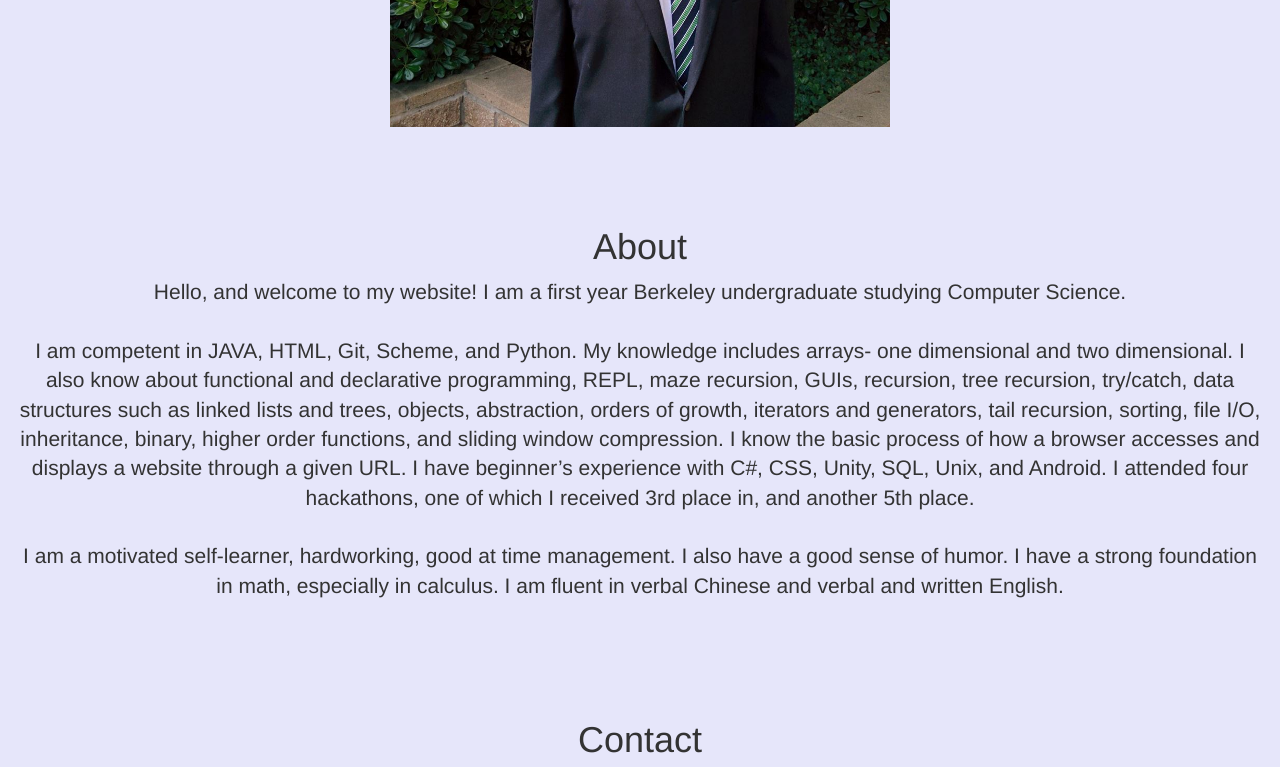
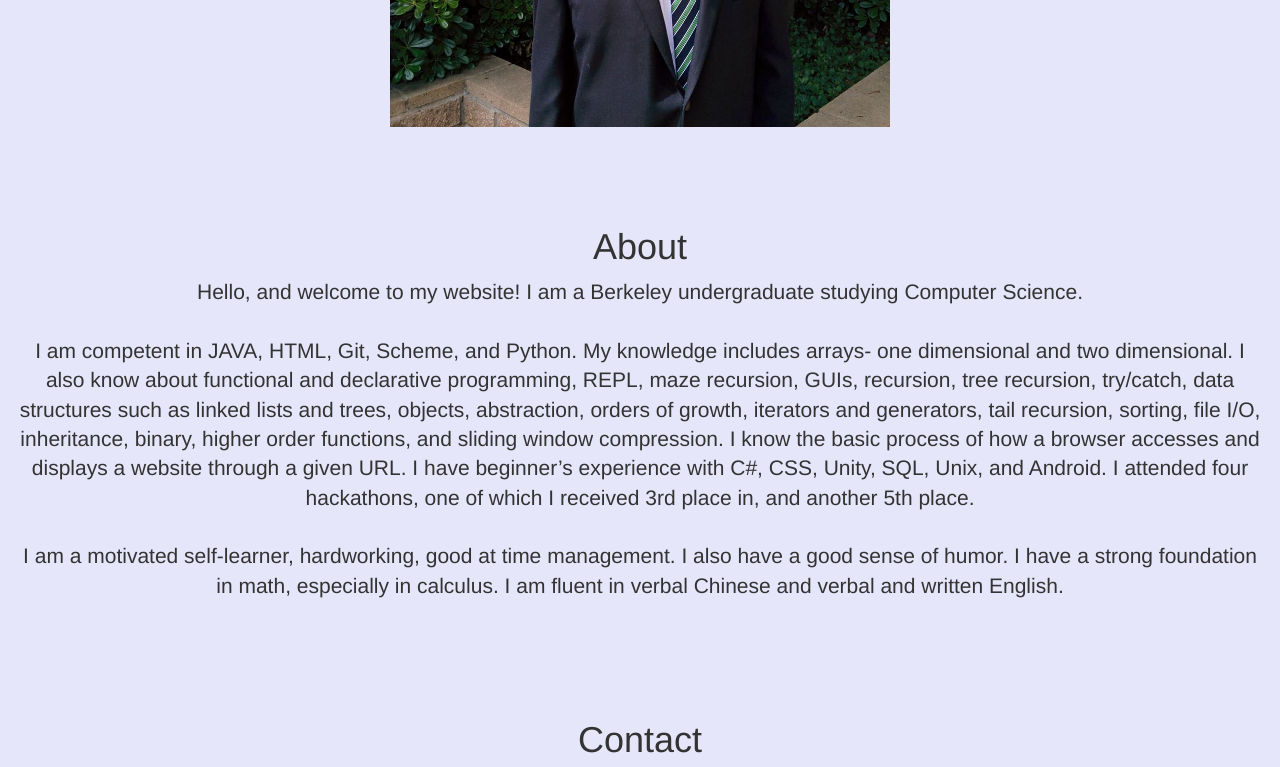
Before and after one commit to RjLi13/rjli13.github.io, a plain HTML site: page index.html in a window 1280 px wide. Shown: the part 611-1378 px from the top of the page. Drawn offline with nearby package versions, Linux system fonts and the light colour scheme; a script that the page names is missing; files whose address does not match are found by name.

Commit message:
Changed year

```diff
--- a/index.html
+++ b/index.html
@@ -67,7 +67,7 @@
 
       <div class="starter-template">
         <h1>About</h1>
-        <p class="lead">Hello, and welcome to my website! I am a first year Berkeley undergraduate studying Computer Science.
+        <p class="lead">Hello, and welcome to my website! I am a Berkeley undergraduate studying Computer Science.
 <br></br>
 I am competent in JAVA, HTML, Git, Scheme, and Python. My knowledge includes arrays- one dimensional and two dimensional. I also know about functional and declarative programming, REPL, maze recursion, GUIs, recursion, tree recursion, try/catch, data structures such as linked lists and trees, objects, abstraction, orders of growth, iterators and generators, tail recursion, sorting, file I/O, inheritance, binary, higher order functions, and sliding window compression. I know the basic process of how a browser accesses and displays a website through a given URL. I have beginner’s experience with C#, CSS, Unity, SQL, Unix, and Android. I attended four hackathons, one of which I received 3rd place in, and another 5th place.
 <br></br>
```
